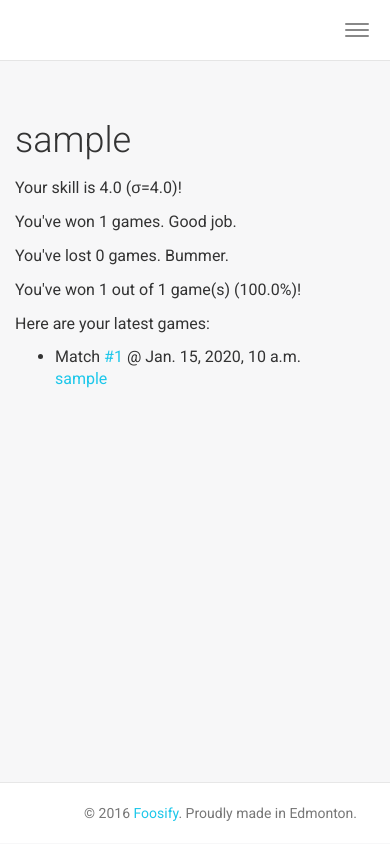
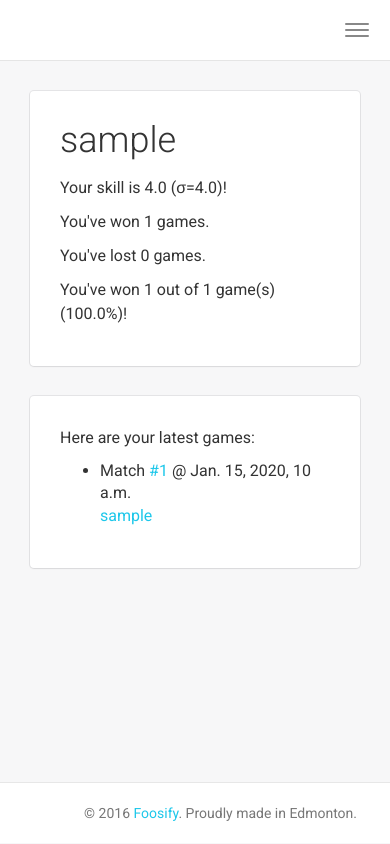
Before and after one commit to jmitra1/foosify, a Django app: a page that uses players/templates/players/player_detail.html in a window 390 px wide. Run offline with Django 3.2, Linux system fonts and the light colour scheme; a user stored in the database is signed in; tables that the repository leaves empty hold one stand-in row (values such as "Sample post"); some libraries are stand-ins or nearby versions; grey boxes are pictures that could not be loaded.

Commit message:
Add cards to views.

```diff
--- a/matches/templates/matches/match_update_form.html
+++ b/matches/templates/matches/match_update_form.html
@@ -1,7 +1,9 @@
 {% extends "base.html" %}
 
 {% block content %}
-  <h2>match lobby</h2>
+<div class="col-md-6">
+  <div class="card">
+    <h2 class="card-title">match lobby</h2>
 
     {% if match.winners.count == 0 or match.winners.count == 0 %}
       <form action="" method="post">{% csrf_token %}
@@ -13,4 +15,6 @@
       <p>Winners: {{ match.winners.all }}</p>
       <p>Losers: {{ match.losers.all }}</p>
     {% endif %}
+  </div>
+</div>
 {% endblock %}
--- a/players/templates/players/player_detail.html
+++ b/players/templates/players/player_detail.html
@@ -1,15 +1,19 @@
 {% extends "base.html" %}
 
 {% block content %}
-<div class="row">
-  <div class="col-md-12">
   {% if request.user.username == player.user.username %}
     <!-- Self template -->
-      <h2>{{ player.user.username }}</h2>
+    <div class="col-md-6">
+      <div class="card">
+        <h2 class="card-title">{{ player.user.username }}</h2>
         <p>Your skill is {{ player.rating_mu }} (σ={{ player.rating_sigma }})!</p>
-      <p>You've won {{ player.get_wins.count }} games. Good job.</p>
-      <p>You've lost {{ player.get_losses }} games. Bummer.</p>
+        <p>You've won {{ player.get_wins.count }} games.</p>
+        <p>You've lost {{ player.get_losses }} games.</p>
         <p>You've won {{ player.get_wins.count }} out of {{ player.matches.count }} game(s) ({{ player.win_rate }}%)!</p>
+      </div>
+    </div>
+    <div class="col-md-6">
+      <div class="card">
         <p>Here are your latest games:
         <ul>
           {% for match in player.matches.all %}
@@ -19,13 +23,21 @@
             No games found. Play some foosball!
           {% endfor %}
         </p>
+      </div>
+    </div>
   {% else %}
     <!-- Other template -->
-      <h2>{{ player.user.username }}</h2>
+    <div class="col-md-6">
+      <div class="card">
+        <h2 class="card-title">{{ player.user.username }}</h2>
         <p>{{ player.user.username }}'s skill is {{ player.rating_mu }} (σ={{ player.rating_sigma }})!</p>
         <p>They've won {{ player.get_wins.count }} games.</p>
         <p>They've lost {{ player.get_losses }} games.</p>
         <p>They've won {{ player.get_wins.count }} out of {{ player.matches.count }} game(s) ({{ player.win_rate }}%)!</p>
+      </div>
+    </div>
+    <div class="col-md-6">
+      <div class="card">
         <p>Here are their latest games:
         <ul>
           {% for match in player.matches.all %}
@@ -35,7 +47,7 @@
             No games found. Maybe you should ask them to play?
           {% endfor %}
         </p>
-    {% endif %}
       </div>
     </div>
+  {% endif %}
 {% endblock %}
--- a/static/css/foosify.css
+++ b/static/css/foosify.css
@@ -2,3 +2,11 @@
   /* Adjust left positioning to center text, based on the size of the circle and space. */
   margin-left: -15.72px;
 }
+
+.card {
+  padding: 30px;
+}
+
+.card-title {
+  margin-top: 0;
+}
--- a/static/css/light-bootstrap-dashboard.css
+++ b/static/css/light-bootstrap-dashboard.css
@@ -312,6 +312,7 @@ input:focus {
 .sidebar hr,
 .nav hr {
   border-top: 1px solid rgba(255, 255, 255, 0.2);
+  margin: 25px;
 }
 .sidebar .nav p.label,
 .navbar-collapse .nav p.label {
```
Also changed, not shown: matches/templates/matches/match_form.html (+9 -5 lines), matches/templates/matches/match_list.html (+5 -2 lines). Lines whose indentation alone changed are shown as unchanged.
